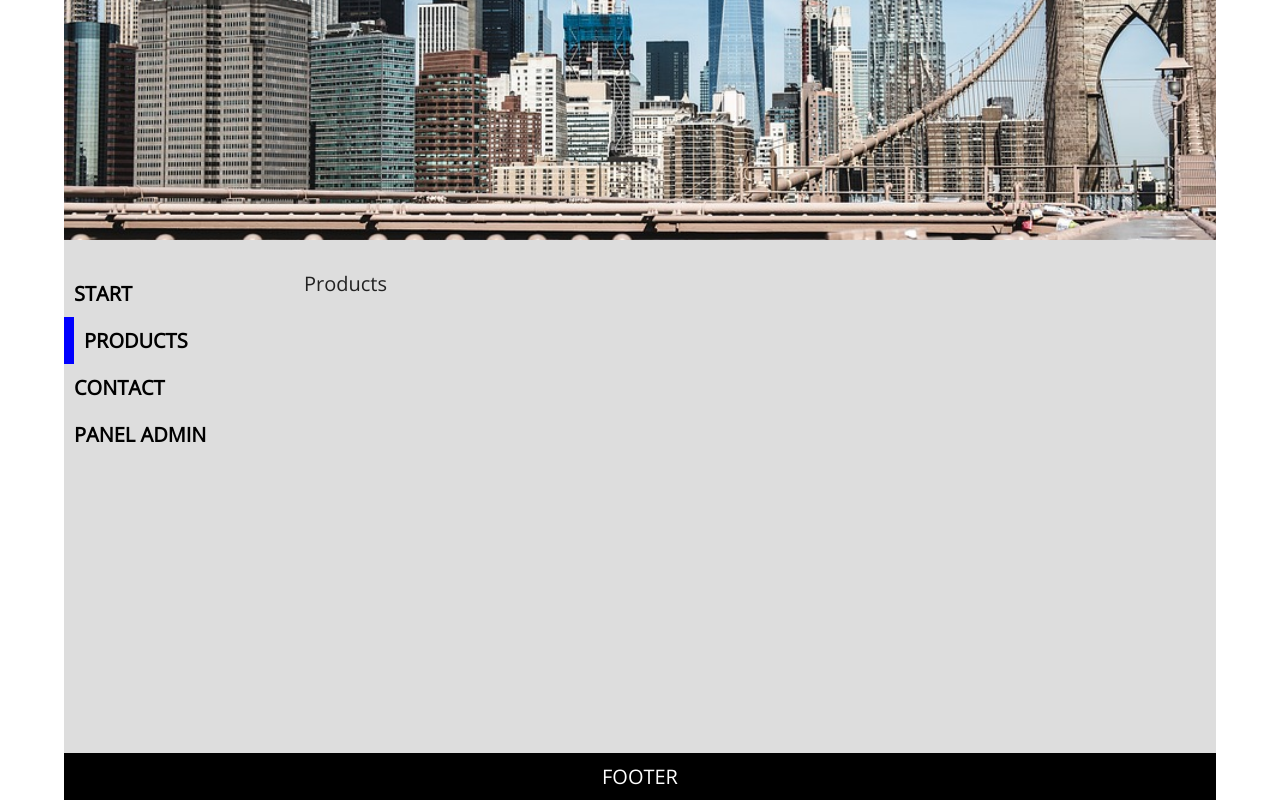
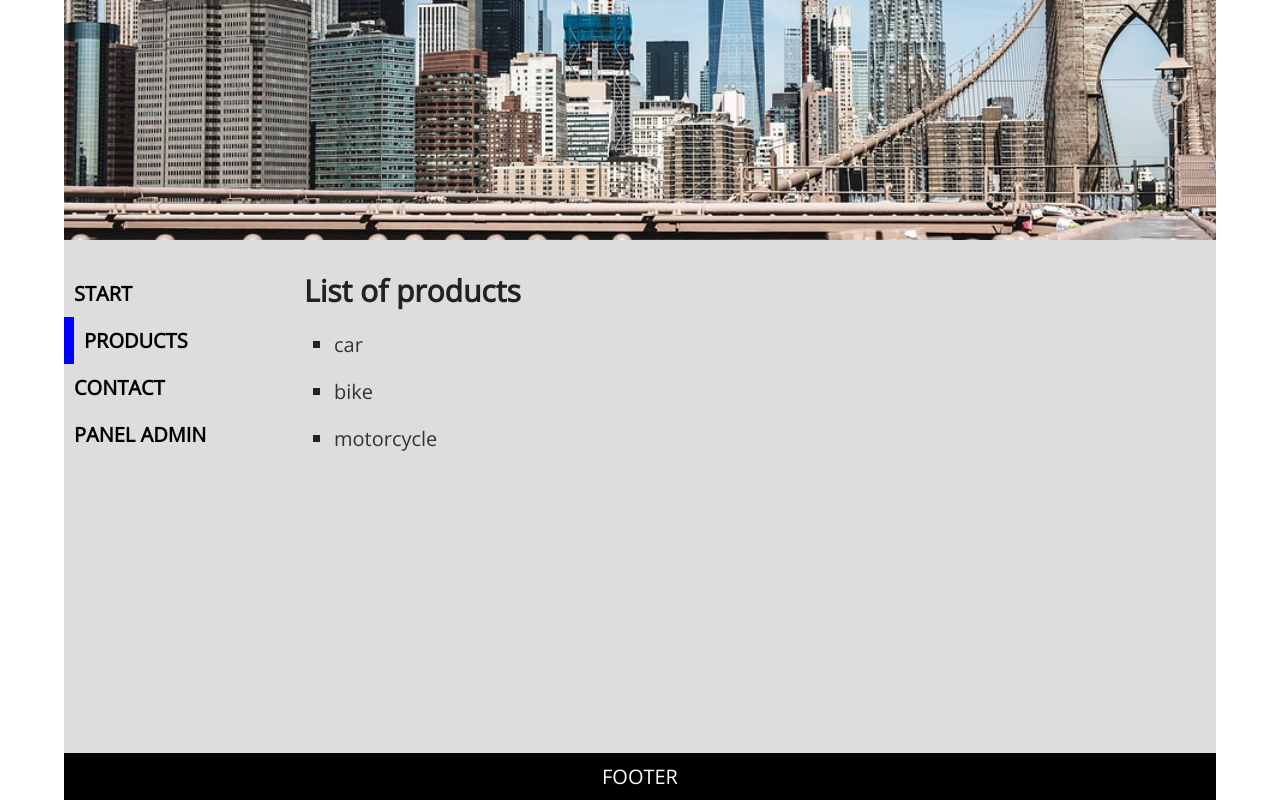
Before and after one commit to WieMon/learning-react-7, a React (Create React App) app: page /products in a window 1280 px wide. Built offline with nearby package versions, Linux system fonts and the light colour scheme.

Commit message:
Add Products

```diff
--- /dev/null
+++ b/src/components/Product.js
@@ -0,0 +1,11 @@
+import React from 'react';
+
+const Product = (props) => {
+  return (
+    <article className="product">
+      <h1>{props.id}</h1>
+    </article>
+  );
+}
+
+export default Product;
--- a/src/pages/ProductListPage.js
+++ b/src/pages/ProductListPage.js
@@ -1,9 +1,27 @@
 import React from 'react';
+import { Link } from 'react-router-dom';
+import '../styles/ProductListPage.css';
+
+const products = ["car", "bike", "motorcycle"];
 
 const ProductListPage = () => {
+  const list = products.map(product => (
+    <li key={product}>
+      <Link to={`/product/${product}`}>{product}</Link>
+    </li>
+  ))
   return (
-    <div>Products</div>
-   );
+    <div className="products">
+
+      <h2>List of products</h2>
+      <div>
+        <ul>
+          {list}
+        </ul>
+      </div>
+    </div>
+
+  );
 }
 
 export default ProductListPage;
--- a/src/pages/ProductPage.js
+++ b/src/pages/ProductPage.js
@@ -1,8 +1,14 @@
 import React from 'react';
+import { Link } from 'react-router-dom';
+import Product from '../components/Product';
 
-const ProductPage = () => {
+const ProductPage = ({match}) => {
   return (
-    <div>test</div>
+    <>
+      <div>Product</div>
+      <Product id={match.params.id} />
+      <Link to="/products">Go back to the list of products</Link>
+    </>
    );
 }
 
--- /dev/null
+++ b/src/styles/ProductListPage.css
@@ -0,0 +1,20 @@
+.products h2 {
+  margin-bottom: 20px;
+}
+
+.products ul {
+  list-style: square;
+  padding-left: 30px;
+}
+.products li {
+  margin-bottom: 20px;
+}
+.products a {
+  text-decoration: none;
+  color: #333;
+}
+
+.products a:hover {
+  text-decoration: underline;
+  color: black;
+}
```
